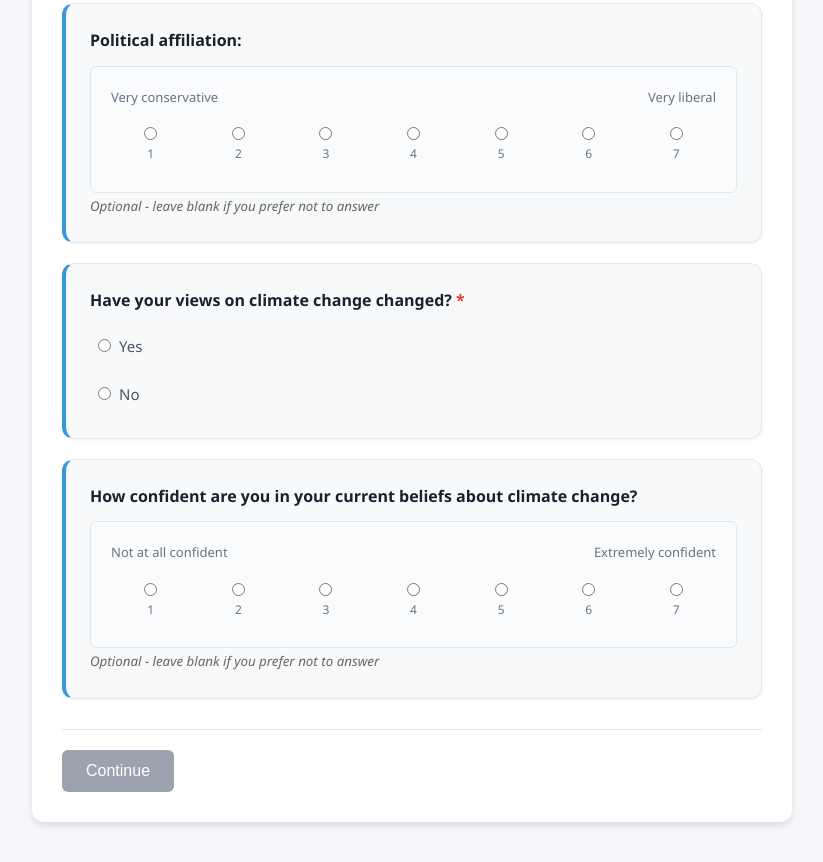
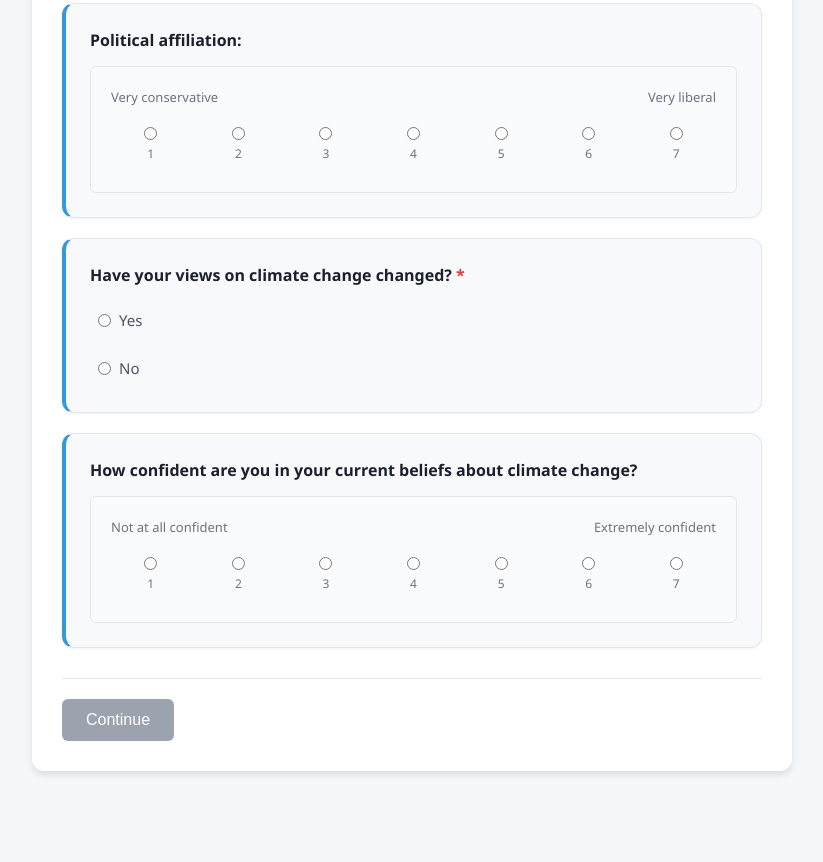
Before and after one commit to Dcheney42/Climate_belief_conversion_study, a website: page public/survey.html in a window 1280 px wide. Shown: the part 849-1711 px from the top of the page, without its empty margins (228-1051 px from the left). After the commit the page ends 1660 px from the top, so only its background shows below. Drawn offline with Linux system fonts and the light colour scheme.

Commit message:
Remove optional subtitle notes from demographics form
- Removed 'Optional - leave blank if you prefer not to answer' text from political affiliation and confidence level questions
- Fields remain functionally optional but without explicit optional labeling

```diff
--- a/public/survey.html
+++ b/public/survey.html
@@ -108,7 +108,6 @@
                             </label>
                         </div>
                     </div>
-                    <small style="color: #666; font-style: italic;">Optional - leave blank if you prefer not to answer</small>
                     <div class="field-error" id="politicalAffiliation-error"></div>
                 </div>
 
@@ -183,7 +182,6 @@
                             </label>
                         </div>
                     </div>
-                    <small style="color: #666; font-style: italic;">Optional - leave blank if you prefer not to answer</small>
                     <div class="field-error" id="confidenceLevel-error"></div>
                 </div>
 
```
